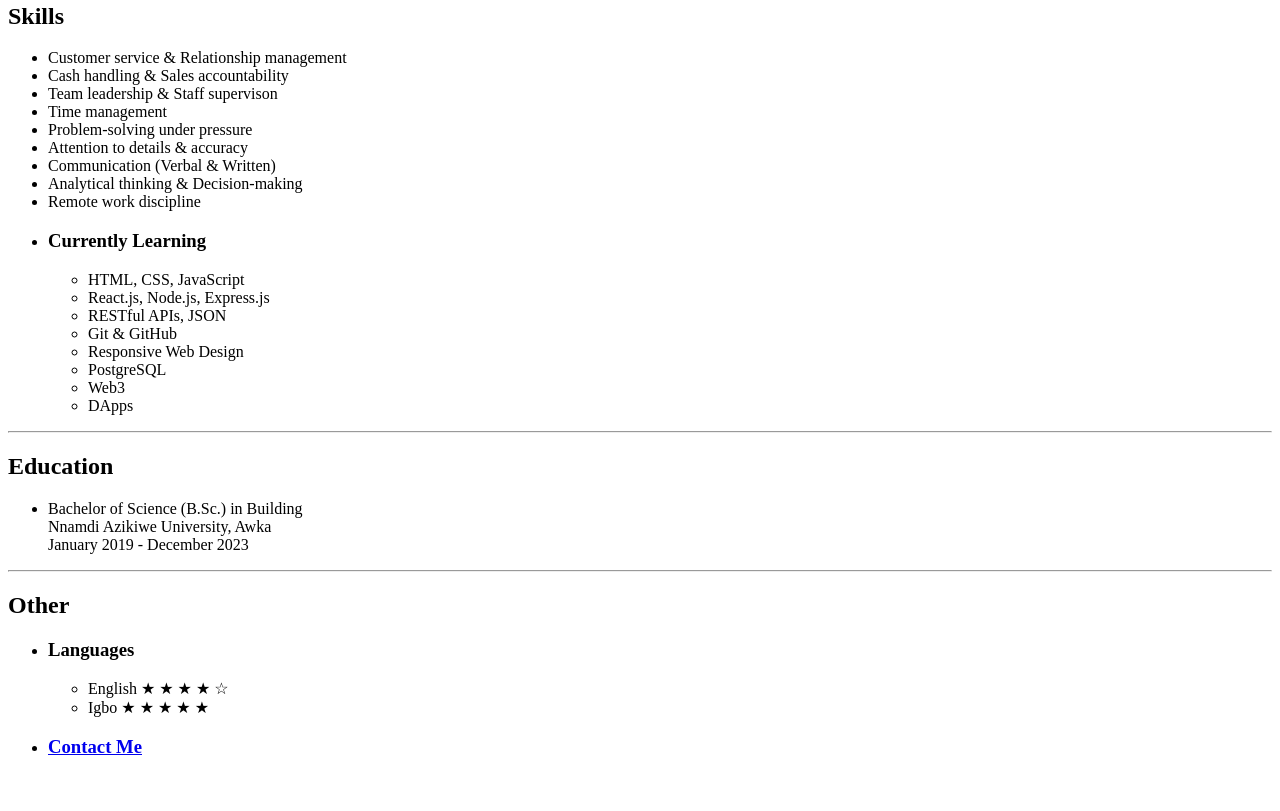
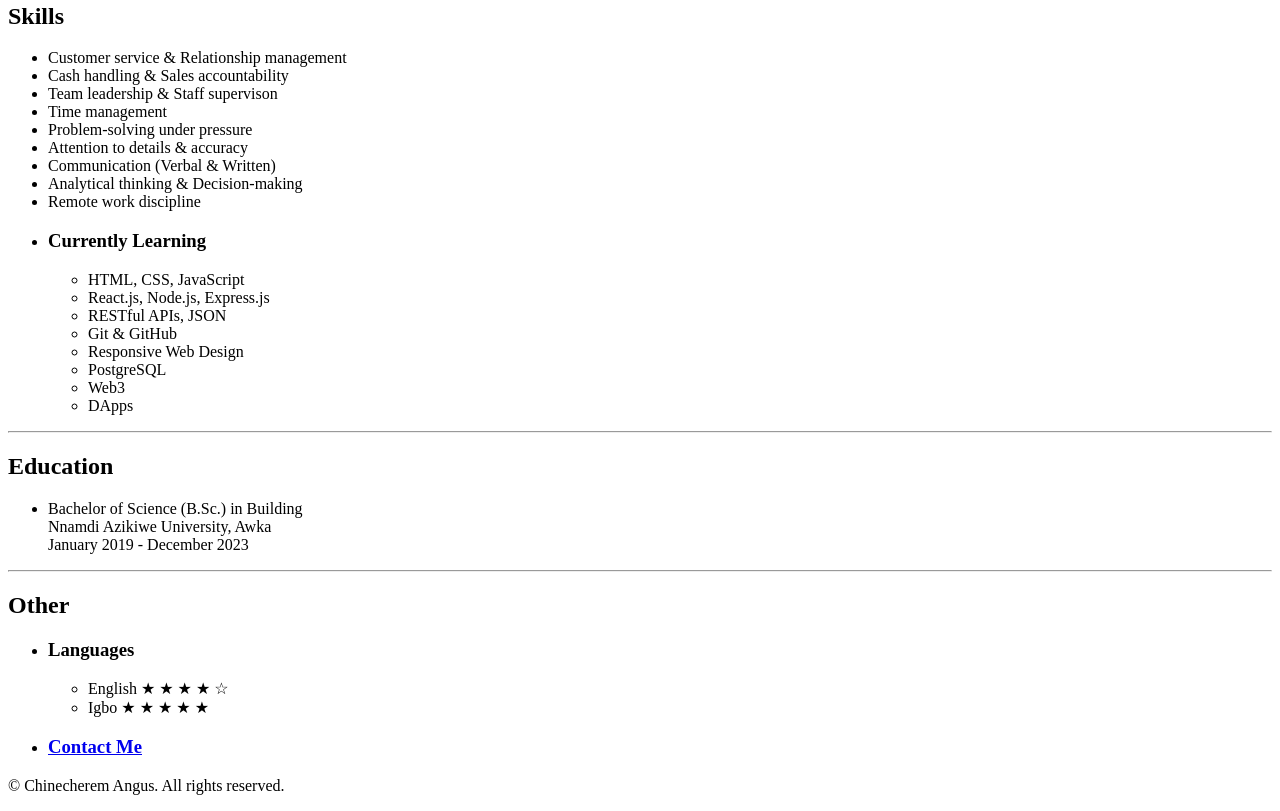
Before and after one commit to Aphunwa/html-resume, a plain HTML site: page index.html in a window 1280 px wide. Shown: the part 1057-1868 px from the top of the page. Before the commit the page ends 1834 px from the top, so only its background shows below. Drawn offline with Linux system fonts and the light colour scheme.

Commit message:
Add files via upload

```diff
--- a/index.html
+++ b/index.html
@@ -108,5 +108,8 @@
           </h3>
         </li>
       </ul>
+      <footer>
+        <p>&#169; Chinecherem Angus. All rights reserved.</p>
+      </footer>
   </body>
 </html>
```
